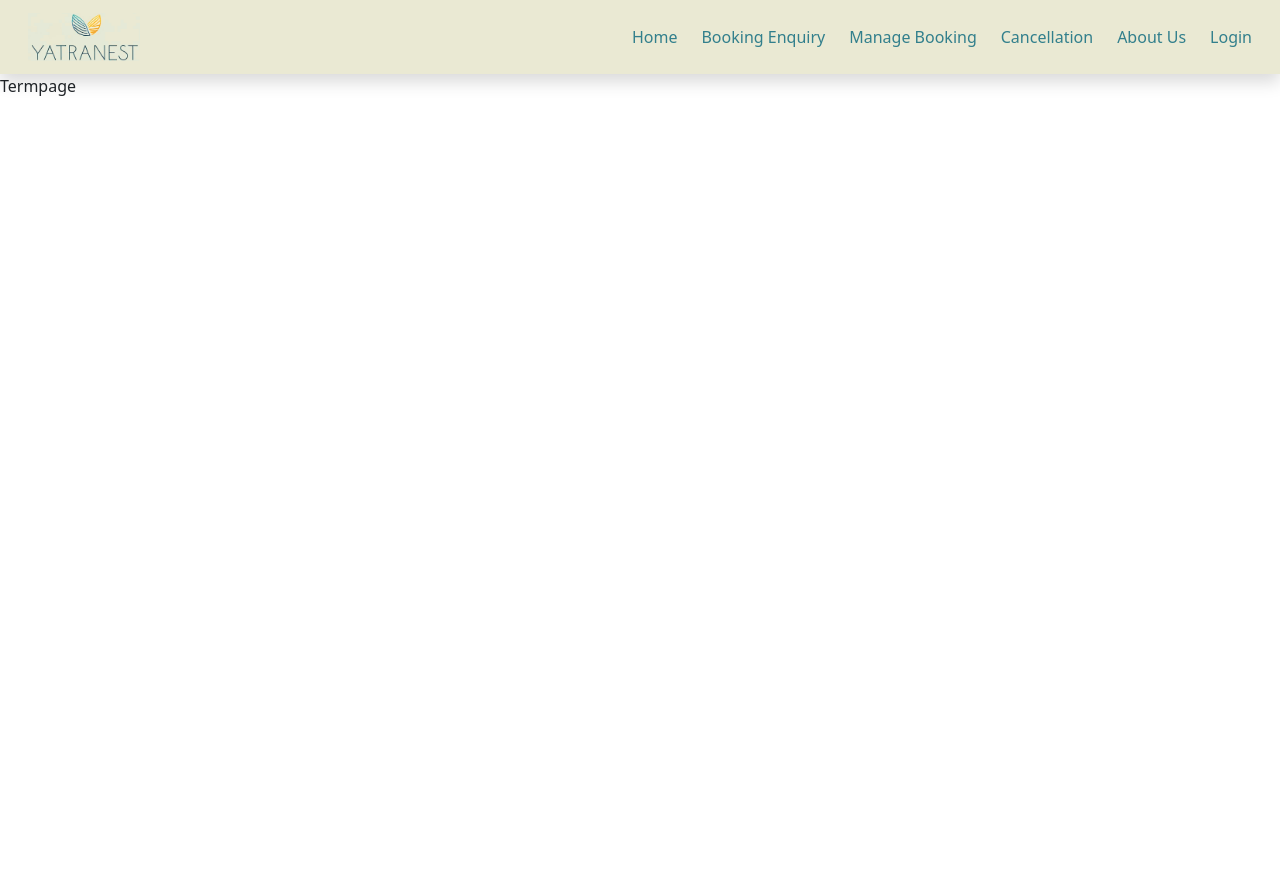
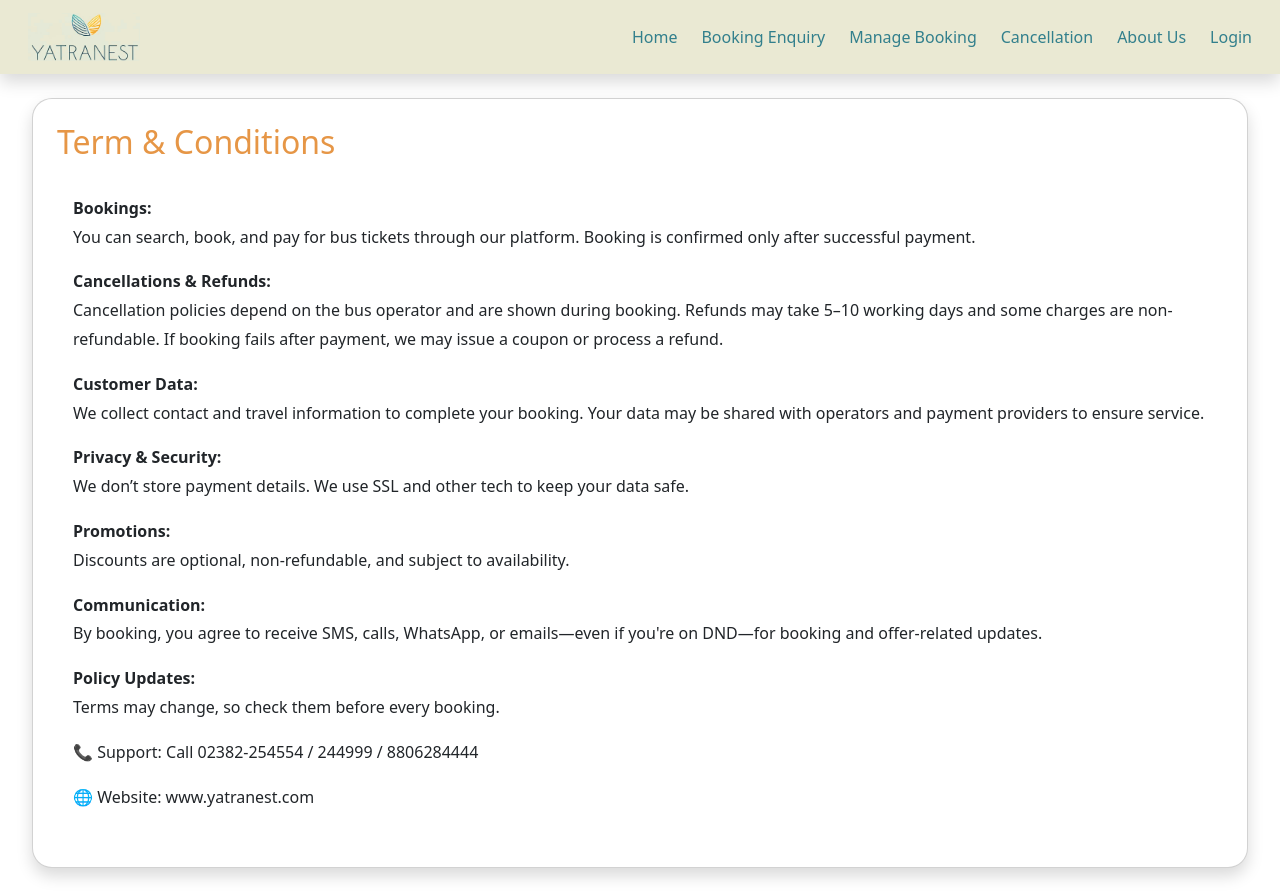
Before and after one commit to Kshitij-Shinde-dev/YatraNest, a React (Create React App) app: page /Termpage in a window 1280 px wide. Before the commit the page ends 800 px from the top, so only its background shows below. Built offline with nearby package versions, Linux system fonts and the light colour scheme.

Commit message:
policy and term page

```diff
--- a/src/components/policypage/Policypage.css
+++ b/src/components/policypage/Policypage.css
@@ -0,0 +1,3 @@
+.card-privacy-heading{
+    color: #e69646;
+}
--- a/src/components/policypage/Policypage.js
+++ b/src/components/policypage/Policypage.js
@@ -1,9 +1,48 @@
 import React from 'react'
 import './Policypage.css'
+import { Card } from 'react-bootstrap'
 
 function Policypage() {
   return (
-    <div>Policypage</div>
+    <div className='d-flex justify-content-center align-items-center'>
+      <Card className="card-term shadow p-4 my-4">
+       <h2 className='mb-3'><span className="card-privacy-heading">Privacy Policy</span></h2>
+  <Card.Body className='fs-6 text-dark'>
+  <p>This privacy policy ("Policy") applies to the collection, use, and disclosure of personal information by <strong>YatraNest</strong>, under the laws of India, as per the <em>Information Technology Act, 2000</em> and <em>Indian Contract Act, 1872</em>.</p>
+
+  <h6>Collection of Personal Information</h6>
+  <p>We may collect personal data such as your name, phone number, email, address, and other info required for service delivery. Non-personal data like IP address, browser, and OS details may also be collected to improve service performance.</p>
+
+  <h6>Use of Personal Information</h6>
+  <p>Your data may be used to:</p>
+  <ul>
+    <li>Provide services you request</li>
+    <li>Communicate with you regarding bookings or account activity</li>
+    <li>Improve our services and support</li>
+    <li>Meet legal and regulatory obligations</li>
+  </ul>
+
+  <h6>Disclosure of Personal Information</h6>
+  <p>Your data may be shared with trusted third-party partners for payment processing, customer support, or analytics—only under strict confidentiality. We may also share information if required by law or to protect safety, rights, or property.</p>
+
+  <h6>Security of Personal Information</h6>
+  <p>We employ firewalls, SSL encryption, and standard security protocols to safeguard your personal data from unauthorized access or misuse.</p>
+
+  <h6>Retention of Information</h6>
+  <p>Your information will be retained only as long as necessary to provide our services or to comply with legal obligations.</p>
+
+  <h6>Your Rights</h6>
+  <p>You have the right to request access, corrections, or deletion of your personal information. You may also withdraw your consent at any time by contacting us at <a href="mailto:info@yatranest.com">info@yatranest.com</a>.</p>
+
+  <h6>Changes to This Policy</h6>
+  <p>We may revise this policy periodically. Any material changes will be notified via email or posted at <a href="https://www.yatranest.com">www.yatranest.com</a>.</p>
+
+  <h6>Governing Law</h6>
+  <p>This policy is governed by Indian law. Disputes shall be resolved per the Indian Contract Act, 1872.</p>
+
+  </Card.Body>
+  </Card>
+    </div>
   )
 }
 
--- a/src/components/termpage/Termpage.css
+++ b/src/components/termpage/Termpage.css
@@ -0,0 +1,11 @@
+.card-term{
+    margin-top: 50px;
+    margin: 2rem;
+    border-radius: 20px;
+}
+.card-term-heading{
+    color: #e69646;
+}
+p {
+  line-height: 1.8;
+}
--- a/src/components/termpage/Termpage.js
+++ b/src/components/termpage/Termpage.js
@@ -1,9 +1,56 @@
 import React from 'react'
 import './Termpage.css'
+import { Card } from 'react-bootstrap'
 
-function Termpage() {
+
+function Termpage()
+{
   return (
-    <div>Termpage</div>
+    <div className='d-flex justify-content-center align-items-center '>
+           <Card className="card-term shadow p-4 my-4">
+          <h2 className="mb-3">
+            <span className="card-term-heading">Term & Conditions</span>
+          </h2>
+          <Card.Body className="fs-6 text-dark">
+            <p>
+                <strong>Bookings:</strong><br></br>
+                You can search, book, and pay for bus tickets through our platform.
+                Booking is confirmed only after successful payment.
+            </p>
+            <p>
+               <strong>Cancellations & Refunds:</strong><br></br>
+               Cancellation policies depend on the bus operator and are shown during booking.
+               Refunds may take 5–10 working days and some charges are non-refundable.
+               If booking fails after payment, we may issue a coupon or process a refund.
+            </p>
+            <p>
+              <strong>Customer Data:</strong><br></br>
+              We collect contact and travel information to complete your booking.
+              Your data may be shared with operators and payment providers to ensure service.
+            </p>
+            <p>
+               <strong> Privacy & Security:</strong><br></br>
+               We don’t store payment details.
+               We use SSL and other tech to keep your data safe.
+            </p>
+             <p>
+                 <strong>Promotions:</strong><br></br>
+                 Discounts are optional, non-refundable, and subject to availability.
+            </p>
+
+             <p>
+                 <strong> Communication:</strong><br></br>
+                 By booking, you agree to receive SMS, calls, WhatsApp, or emails—even if you're on DND—for booking and offer-related updates.
+            </p>
+             <p>
+                 <strong>Policy Updates:</strong><br></br>
+                 Terms may change, so check them before every booking.
+            </p>
+            <p>📞 Support: Call 02382-254554 / 244999 / 8806284444</p>
+            <p>🌐 Website: www.yatranest.com</p>
+          </Card.Body>
+        </Card>
+        </div>
   )
 }
 
```
